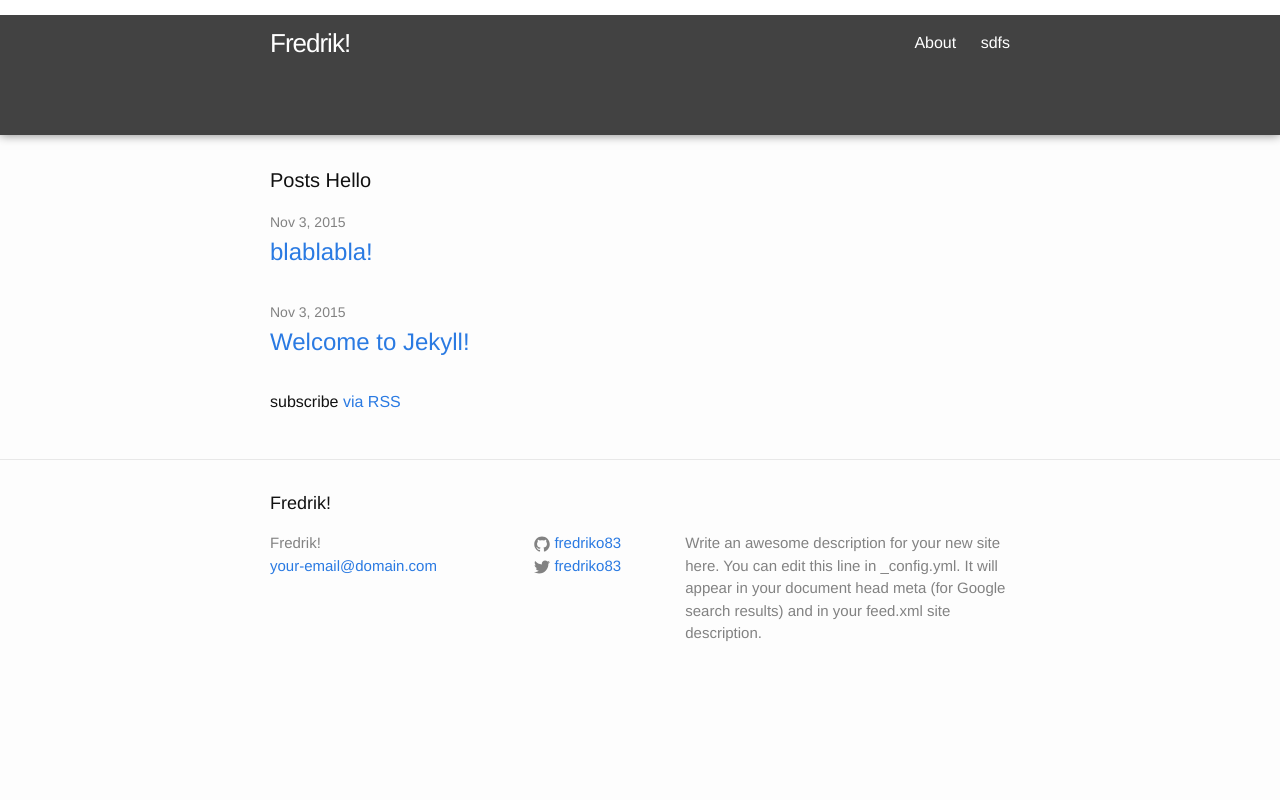
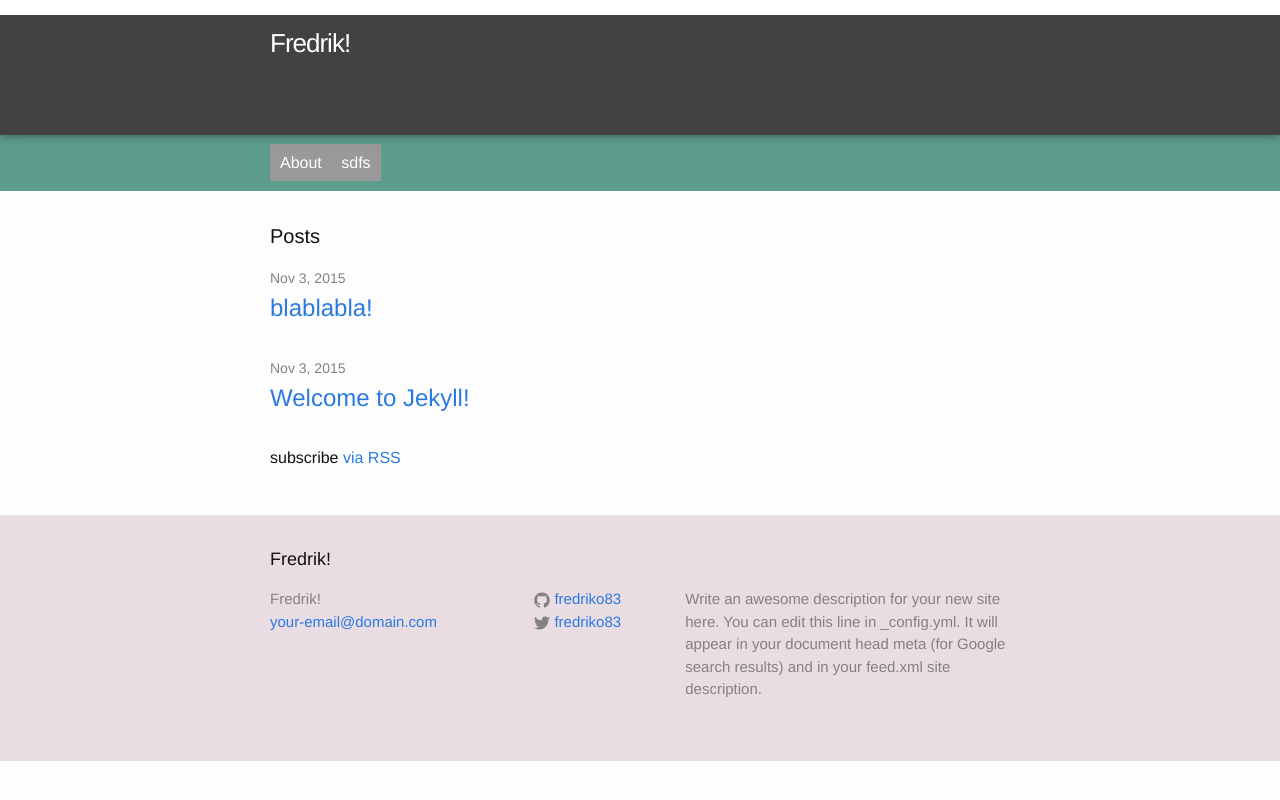
Before and after one commit to Fredriko83/fredriko83.github.io, a Jekyll site: the page built from index.html, in a window 1280 px wide. Shown: the top 800 px of the page. Built offline with Jekyll 4.4.1, drawn with Linux system fonts in a browser that asks for light colours.

Commit message:
moved nav to nav.html, colors

```diff
--- a/_includes/header.html
+++ b/_includes/header.html
@@ -3,7 +3,7 @@
   <div class="wrapper">
 
     <a class="site-title" href="{{ site.baseurl }}/">{{ site.title }}</a>
-
+<!--
     <nav class="site-nav">
       <a href="#" class="menu-icon">
           <svg viewBox="0 0 18 15">
@@ -21,7 +21,7 @@
           {% endfor %}
       </div>
   </nav>
-
+-->
   </div>
 
 </header>
--- /dev/null
+++ b/_includes/nav.html
@@ -0,0 +1,20 @@
+
+    <nav class="site-navi">
+        <div class="wrapper">
+        <!--    <a href="#" class="menu-icon">
+        <svg viewBox="0 0 18 15">
+            <path fill="#424242" d="M18,1.484c0,0.82-0.665,1.484-1.484,1.484H1.484C0.665,2.969,0,2.304,0,1.484l0,0C0,0.665,0.665,0,1.484,0 h15.031C17.335,0,18,0.665,18,1.484L18,1.484z"/>
+            <path fill="#424242" d="M18,7.516C18,8.335,17.335,9,16.516,9H1.484C0.665,9,0,8.335,0,7.516l0,0c0-0.82,0.665-1.484,1.484-1.484 h15.031C17.335,6.031,18,6.696,18,7.516L18,7.516z"/>
+            <path fill="#424242" d="M18,13.516C18,14.335,17.335,15,16.516,15H1.484C0.665,15,0,14.335,0,13.516l0,0 c0-0.82,0.665-1.484,1.484-1.484h15.031C17.335,12.031,18,12.696,18,13.516L18,13.516z"/>
+        </svg>
+    </a>
+-->
+    <div class="trigger2">
+        {% for page in site.pages %}
+        {% if page.title %}
+        <li><a class="page-link" href="{{ page.url | prepend: site.baseurl }}">{{ page.title }}</a></li>
+        {% endif %}
+        {% endfor %}
+    </div>
+</nav>
+</div>
--- a/_layouts/default.html
+++ b/_layouts/default.html
@@ -6,6 +6,7 @@
   <body>
 
     {% include header.html %}
+    {% include nav.html %}
 
     <div class="page-content">
       <div class="wrapper">
--- a/_sass/_layout.scss
+++ b/_sass/_layout.scss
@@ -27,7 +27,92 @@
     }
 }
 
-.site-nav {
+.site-navi {
+    line-height: 56px;
+    background-color: $blue-color;
+
+    ul {list-style:none;
+        margin-top:10px;
+    }
+    li {
+        display:inline;
+        margin-right:-5px;
+    }
+    a {
+        color:#D50003;
+        text-decoration:none;
+        padding:10px;
+        }
+    a:link, nav a:visited {Background-color:#999; color:#FFFFFF}
+    a:hover, nav a:active {Background-color:#880002; color:#FFFFFF}
+
+
+
+
+
+
+
+    .menu-icon {
+        display: none;
+    }
+
+    .page-link {
+        color: white;
+        line-height: $base-line-height;
+
+        // Gaps between nav items, but not on the first one
+        &:not(:first-child) {
+            margin-left: 20px;
+        }
+    }
+
+    @include media-query($on-palm) {
+        position: absolute;
+        top: 9px;
+        right: 30px;
+        background-color: $background-color;
+        border: 1px solid $grey-color-light;
+        border-radius: 5px;
+        text-align: right;
+
+        .menu-icon {
+            display: block;
+            float: right;
+            width: 36px;
+            height: 26px;
+            line-height: 0;
+            padding-top: 10px;
+            text-align: center;
+
+            > svg {
+                width: 18px;
+                height: 15px;
+
+                path {
+                    fill: $grey-color-dark;
+                }
+            }
+        }
+
+        .trigger {
+            clear: both;
+            display: none;
+        }
+
+        &:hover .trigger {
+            display: block;
+            padding-bottom: 5px;
+        }
+
+        .page-link {
+            display: block;
+            padding: 5px 10px;
+        }
+    }
+}
+
+/*
+.site-navi {
     float: right;
     line-height: 56px;
 
@@ -89,13 +174,14 @@
         }
     }
 }
-
+*/
 
 
 /**
  * Site footer
  */
 .site-footer {
+    background-color: $purple-color-light;
     border-top: 1px solid $grey-color-light;
     padding: $spacing-unit 0;
 }
--- a/css/main.scss
+++ b/css/main.scss
@@ -20,6 +20,12 @@ $brand-color:      #2a7ae2;
 $grey-color:       #828282;
 $grey-color-light: lighten($grey-color, 40%);
 $grey-color-dark:  darken($grey-color, 25%);
+$blue-color:       #5d9d8d;
+$blue-color-light: lighten($blue-color, 40%);
+$blue-color-dark:  darken($blue-color, 25%);
+$purple-color:       #9d5d7d;
+$purple-color-light: lighten($purple-color, 40%);
+$purple-color-dark:  darken($purple-color, 25%);
 $white-color:       #ffffff;
 
 $on-palm:          600px;
--- a/index.html
+++ b/index.html
@@ -4,7 +4,7 @@ layout: default
 
 <div class="home">
 
-  <h1 class="page-heading">Posts Hello</h1>
+  <h1 class="page-heading">Posts</h1>
 
   <ul class="post-list">
     {% for post in site.posts %}
```
Also changed, not shown: humans.txt (+6 -3 lines). Lines whose indentation alone changed are shown as unchanged.
